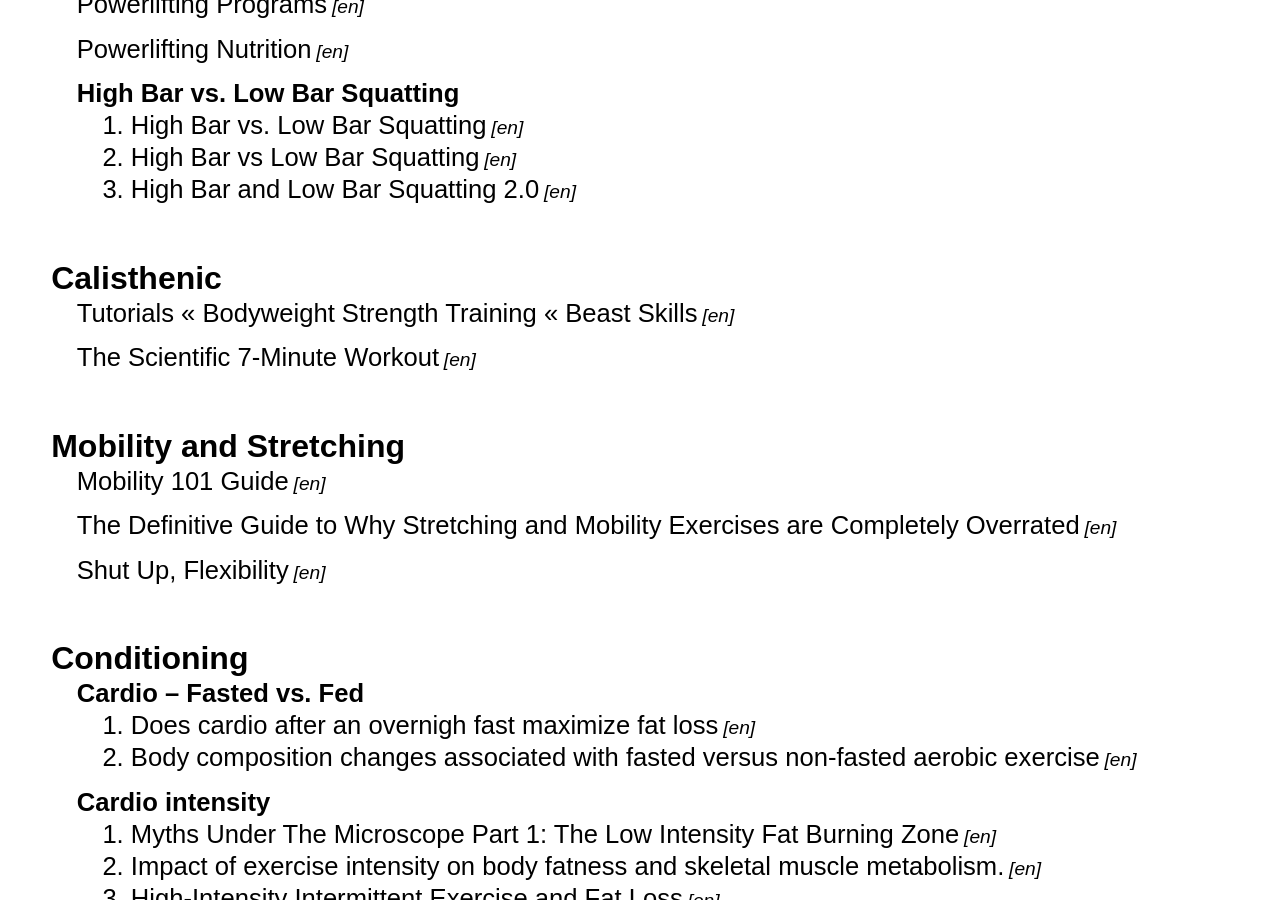
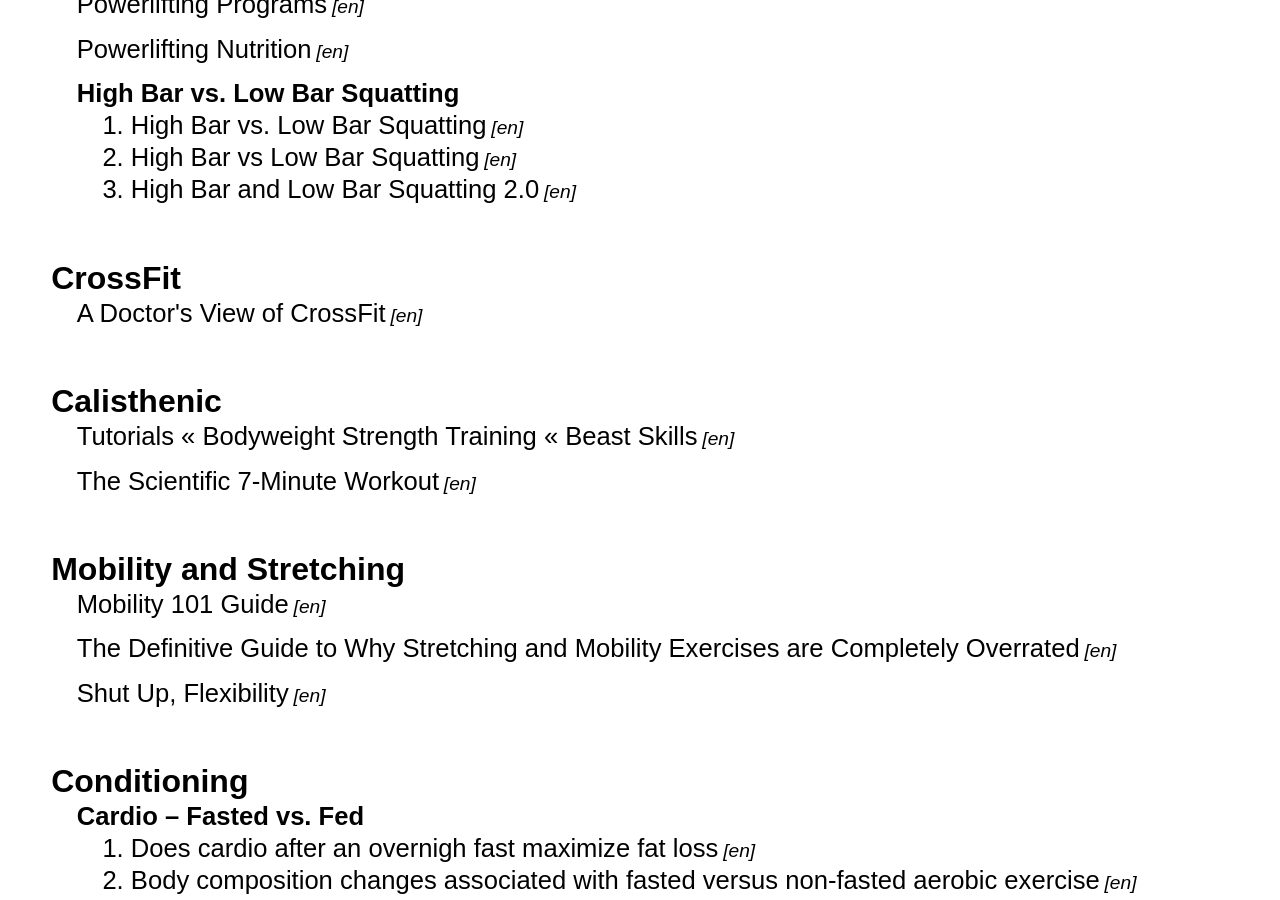
Before and after one commit to kamilogorek/kamilogorek, a Jekyll site: the page built from training.md, in a window 1280 px wide and 900 px high, scrolled down 3170 px. Built offline with Jekyll 4.4.1, drawn with Linux system fonts in a browser that asks for light colours.

Commit message:
Added CrossFit section
(✌ ﾟ ∀ ﾟ)☞

```diff
--- a/training.md
+++ b/training.md
@@ -159,6 +159,13 @@
     </section>
 
     <section class="info-section">
+        <h4 class="info-section-title">CrossFit</h4>
+        <dl class="info-section-list">
+            <dt data-lang="en"><a href="https://www.t-nation.com/training/doctors-view-of-crossfit">A Doctor's View of CrossFit</a></dt>
+        </dl>
+    </section>
+
+    <section class="info-section">
         <h4 class="info-section-title">Calisthenic</h4>
         <dl class="info-section-list">
             <dt data-lang="en"><a href="http://www.beastskills.com/tutorials/">Tutorials &laquo; Bodyweight Strength Training &laquo; Beast Skills</a></dt>
```
